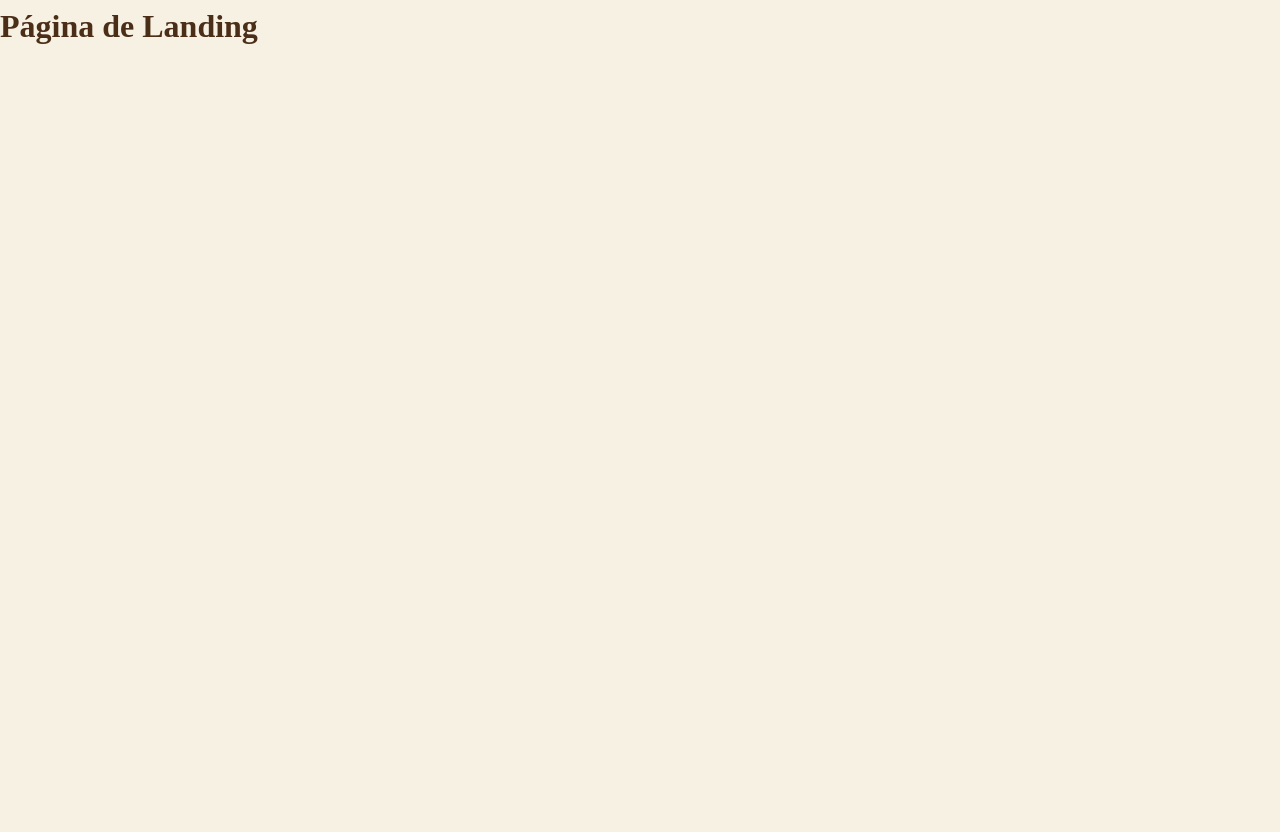
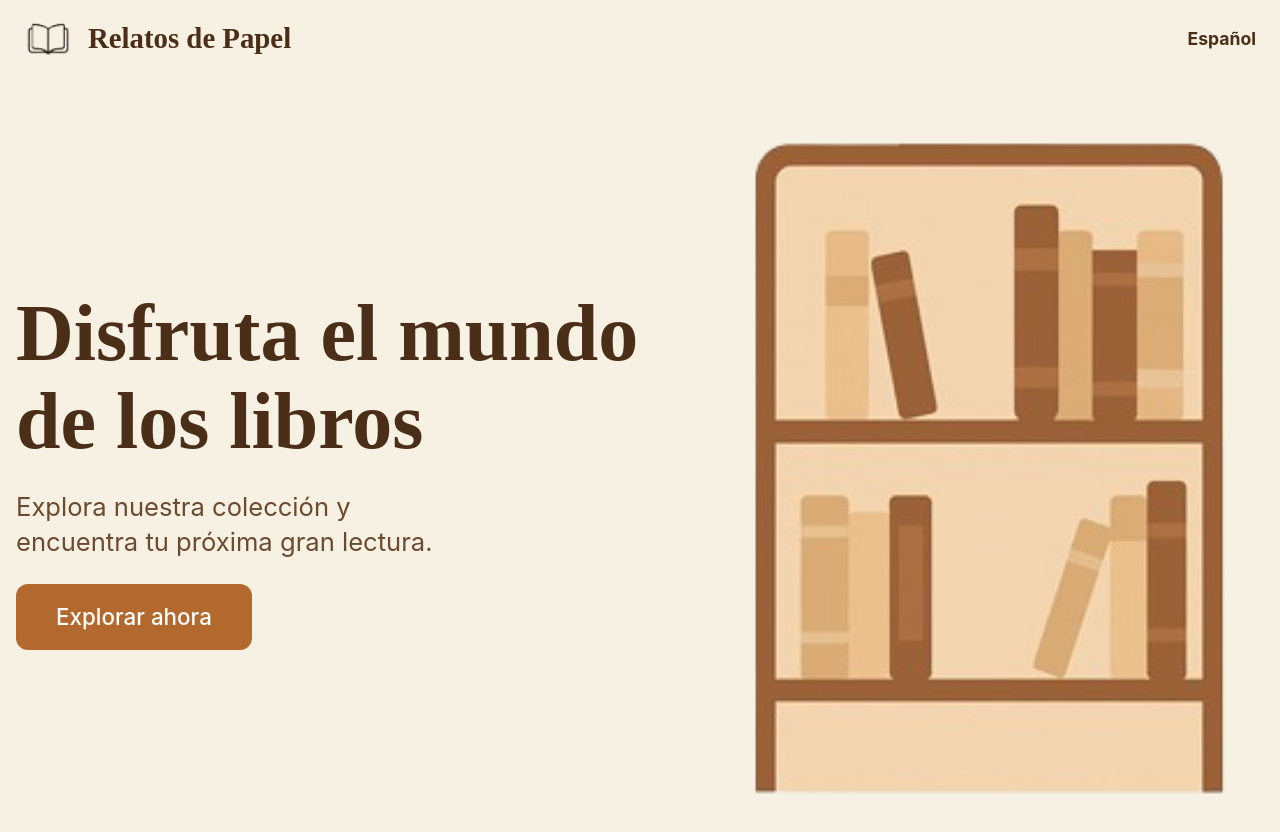
Before and after one commit to cdcp-unir/relatos-de-papel, a React (Vite) app: page / in a window 1280 px wide. Shown: the top 832 px of the page. Before the commit the page ends 800 px from the top, so only its background shows below. Built offline with nearby package versions, Linux system fonts and the light colour scheme.

Commit message:
Maquetado & diseño landing page

```diff
--- /dev/null
+++ b/src/components/Button.css
@@ -0,0 +1,18 @@
+.button {
+    width: fit-content;
+    padding: 1.2rem 2.5rem;
+    font-family: var(--font-sans);
+    font-weight: 500;
+    font-size: 1.4rem;
+    border-radius: 12px;
+    background-color: var(--color-accent);
+    color: white;
+    border: none;
+    cursor: pointer;
+    transition: transform 0.2s, background-color 0.2s;
+}
+
+.button:hover {
+    background-color: var(--color-accent-dark);
+    transform: translateY(-2px);
+}
--- /dev/null
+++ b/src/components/Button.jsx
@@ -0,0 +1,7 @@
+import './Button.css';
+
+export const Button = ({ children, onClick, type = "button", className = "" }) => (
+  <button type={type} onClick={onClick} className={`button ${className}`}>
+    {children}
+  </button>
+);
--- /dev/null
+++ b/src/components/Header.css
@@ -0,0 +1,39 @@
+
+.header {
+    width: auto;
+    display: flex;
+    justify-content: space-between;
+    align-items: center;
+    padding: 1rem 1.5rem;
+}
+
+.header-logo {
+    display: flex;
+    align-items: center;
+    gap: 1rem;
+}
+
+.header-logo img {
+    width: 48px;
+    height: auto;
+}
+
+.header-logo p {
+    font-family: var(--font-serif);
+    font-size: 1.8rem;
+    font-weight: bold;
+    margin: 0;
+    color: var(--color-text);
+}
+
+.language-selector {
+    font-family: var(--font-sans);
+    font-size: 1.1rem;
+    color: var(--color-text);
+    cursor: pointer;
+    user-select: none;
+}
+
+.language-selector span:hover {
+    text-decoration: underline;
+}
--- /dev/null
+++ b/src/components/Header.jsx
@@ -0,0 +1,19 @@
+import logo from '../assets/img/logo.png';
+import './Header.css';
+
+
+const LanguageSelector = () => (
+  <section className="language-selector">
+    <span>Español</span>
+  </section>
+);
+
+export const Header = () => (
+  <header className="header">
+    <section className="header-logo">
+      <img src={logo} alt="logo" />
+      <p>Relatos de Papel</p>
+    </section>
+    <LanguageSelector />
+  </header>
+);
--- /dev/null
+++ b/src/features/landing/pages/LandingPage.css
@@ -0,0 +1,53 @@
+.landing-page {
+    min-height: 100vh;
+    width: 100%;
+    display: flex;
+    flex-direction: column;
+    color: var(--color-text);
+}
+
+.landing-content {
+    flex: 1;
+    display: grid;
+    grid-template-columns: 1.2fr 1fr;
+    gap: 2rem;
+    padding: 2rem 1rem;
+    align-items: center;
+    max-width: 1400px;
+    margin: 0 auto;
+}
+
+.text-content {
+    display: flex;
+    flex-direction: column;
+    gap: 1.5rem;
+}
+
+.title {
+    font-family: var(--font-serif);
+    font-size: 5rem;
+    line-height: 1.1;
+    margin: 0;
+    color: var(--color-text);
+}
+
+.subtitle {
+    font-family: var(--font-sans);
+    font-size: 1.6rem;
+    line-height: 1.4;
+    color: var(--color-text-light);
+    margin: 0;
+    max-width: 450px;
+}
+
+.image-content {
+    display: flex;
+    justify-content: flex-end;
+}
+
+.hero-image {
+    width: 100%;
+    max-width: 550px;
+    height: auto;
+    object-fit: contain;
+}
--- a/src/features/landing/pages/LandingPage.jsx
+++ b/src/features/landing/pages/LandingPage.jsx
@@ -1,3 +1,27 @@
+import bookshelf from '../../../assets/img/bookshelf.png';
+import { Button } from '../../../components/Button';
+import { Header } from '../../../components/Header';
+import './LandingPage.css';
+
+
 export default function LandingPage() {
-  return <h1>Página de Landing</h1>;
+  return (
+    <div className="landing-page">
+      <Header />
+
+      <main className="landing-content">
+        <section className="text-content">
+          <h1 className="title">Disfruta el mundo de los libros</h1>
+          <p className="subtitle">
+            Explora nuestra colección y encuentra tu próxima gran lectura.
+          </p>
+          <Button className="explore-button">Explorar ahora</Button>
+        </section>
+
+        <section className="image-content">
+          <img src={bookshelf} alt="Librero con libros" className="hero-image" />
+        </section>
+      </main>
+    </div>
+  );
 }
```
Also changed, not shown: src/assets/img/bookshelf.png (added), src/assets/img/logo.png (added).
